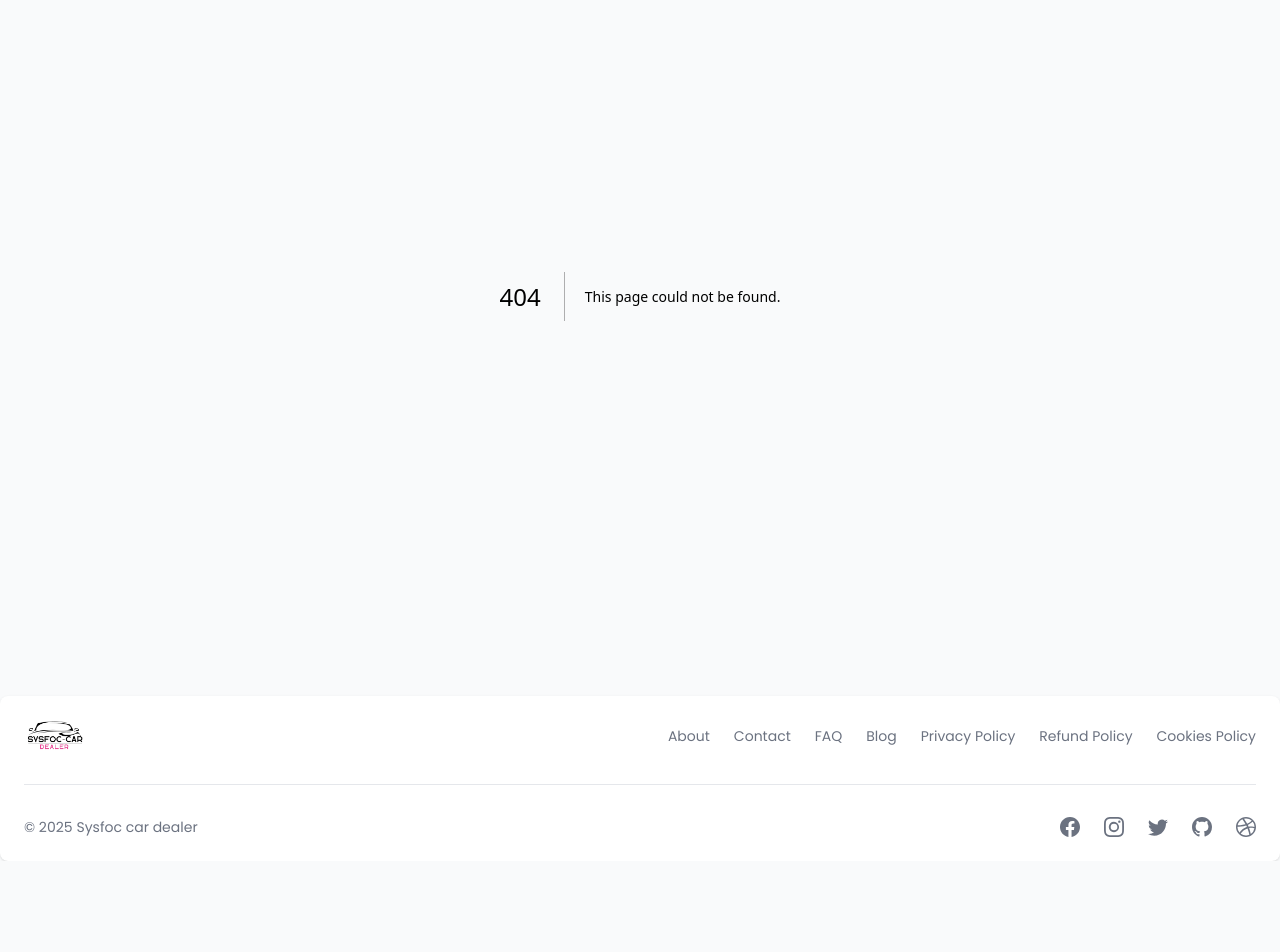
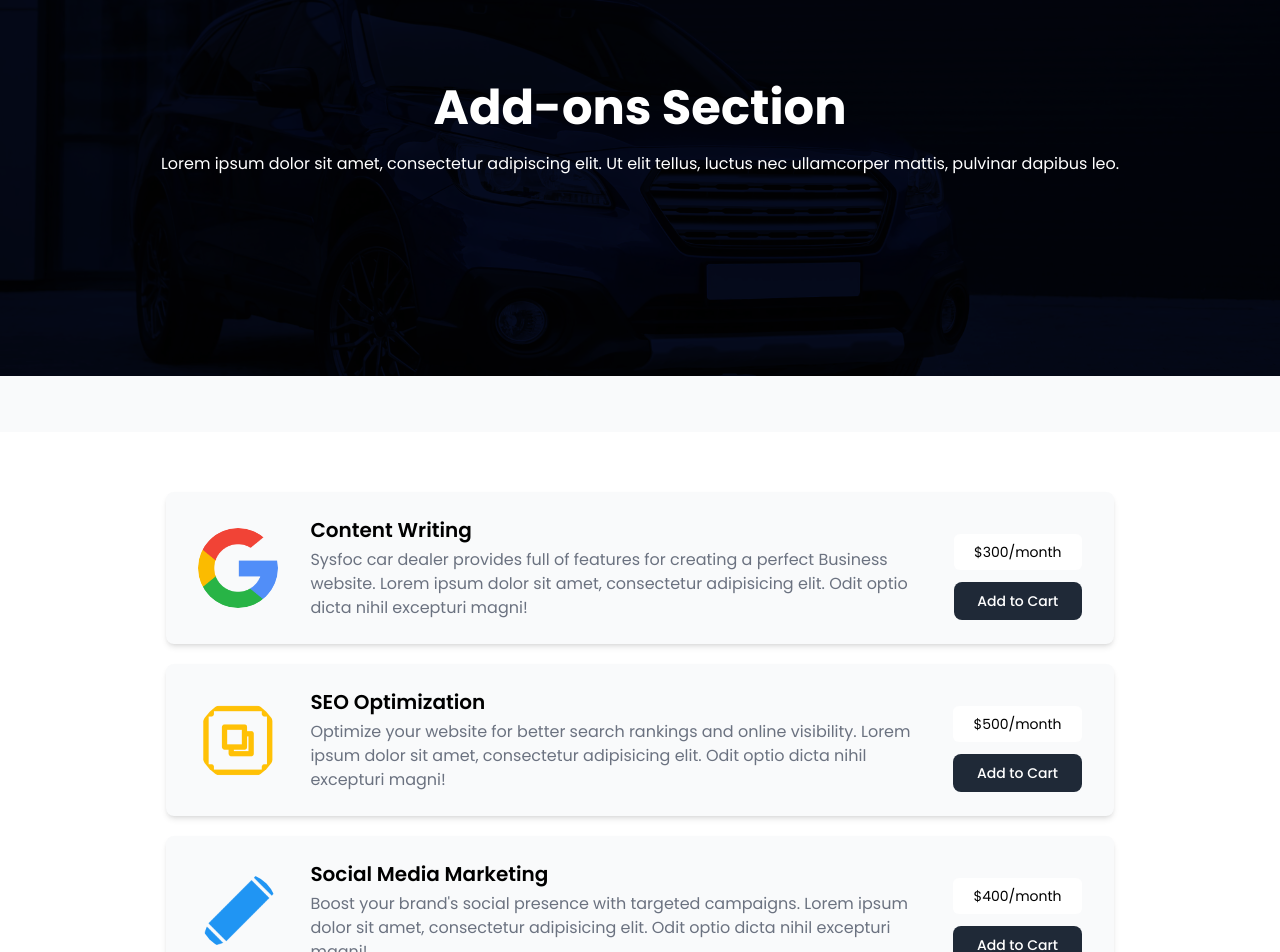
Before and after one commit to sysfoc/car-dealer-demo, a Next.js app: page /add-ons in a window 1280 px wide. Before the commit this address had no page. Shown: the part 360-1312 px from the top of the page. Before the commit the page ends 1221 px from the top, so only its background shows below. Built offline with nearby package versions, Linux system fonts and the light colour scheme.

Commit message:
Designed The Addons Section For The Site

```diff
--- /dev/null
+++ b/app/add-ons/page.jsx
@@ -0,0 +1,10 @@
+import HeroSection from "@/app/components/add-ons/HeroSection"
+import Addons from "@/app/components/add-ons/AddOns"
+export default function AddOns() {
+  return (
+    <main>
+        <HeroSection/>
+        <Addons/>
+    </main>
+  );
+}
--- a/app/components/Header.jsx
+++ b/app/components/Header.jsx
@@ -85,7 +85,7 @@ const Header = () => {
             className="relative hover:text-blue-950 md:hover:text-blue-950"
           >
             <Link
-              href="#"
+              href="/add-ons"
               className="relative after:absolute after:bottom-[-2px] after:left-0 after:h-[2px] after:w-0 after:bg-red-500 after:transition-all after:duration-300 after:ease-in-out hover:after:w-full"
             >
               Add-ons
--- /dev/null
+++ b/app/components/add-ons/AddOns.jsx
@@ -0,0 +1,80 @@
+import { Button } from "flowbite-react";
+import Image from "next/image";
+import React from "react";
+
+const AddOns = () => {
+  const services = [
+    {
+      id: 1,
+      image: "/07.png",
+      alt: "Feature 7 - Google Fonts Integration",
+      title: "Content Writing",
+      description:
+        "Sysfoc car dealer provides full of features for creating a perfect Business website. Lorem ipsum dolor sit amet, consectetur adipisicing elit. Odit optio dicta nihil excepturi magni!",
+      price: "$300/month",
+    },
+    {
+      id: 2,
+      image: "/08.png",
+      alt: "Feature 8 - SEO Optimization",
+      title: "SEO Optimization",
+      description:
+        "Optimize your website for better search rankings and online visibility. Lorem ipsum dolor sit amet, consectetur adipisicing elit. Odit optio dicta nihil excepturi magni!",
+      price: "$500/month",
+    },
+    {
+      id: 3,
+      image: "/09.png",
+      alt: "Feature 9 - Social Media Marketing",
+      title: "Social Media Marketing",
+      description:
+        "Boost your brand's social presence with targeted campaigns. Lorem ipsum dolor sit amet, consectetur adipisicing elit. Odit optio dicta nihil excepturi magni!",
+      price: "$400/month",
+    },
+  ];
+
+  return (
+    <section className="my-14 py-10 bg-white">
+      <div className="mx-4 md:mx-12 py-5 flex items-center justify-center">
+        <div className="w-full md:w-[80%]">
+          <div className="flex flex-col items-center gap-5">
+            {services.map((service) => (
+              <div
+                key={service.id}
+                className="w-full shadow-md px-8 py-6 rounded-lg bg-gray-50"
+              >
+                <div className="flex items-center gap-8 flex-wrap md:flex-nowrap">
+                  <div className="w-[80px] h-[80px] flex-shrink-0">
+                    <Image
+                      src={service.image}
+                      alt={service.alt}
+                      width={80}
+                      height={80}
+                      className="rounded-full"
+                    />
+                  </div>
+                  <div className="flex items-end justify-between flex-wrap md:flex-nowrap gap-5">
+                    <div className="flex flex-col gap-1">
+                      <h3 className="text-xl font-semibold">{service.title}</h3>
+                      <p className="text-gray-500">{service.description}</p>
+                    </div>
+                    <div className="flex flex-col gap-3">
+                      <span className="px-5 py-2 rounded-md text-sm bg-white">
+                        {service.price}
+                      </span>
+                      <Button size="sm" color="dark">
+                        Add to Cart
+                      </Button>
+                    </div>
+                  </div>
+                </div>
+              </div>
+            ))}
+          </div>
+        </div>
+      </div>
+    </section>
+  );
+};
+
+export default AddOns;
--- /dev/null
+++ b/app/components/add-ons/HeroSection.jsx
@@ -0,0 +1,27 @@
+import React from "react";
+import Link from "next/link";
+import { MdArrowOutward } from "react-icons/md";
+const HeroSection = () => {
+  return (
+    <section
+      className="min-h-[60vh] w-full flex items-center justify-center relative"
+      style={{
+        background: "url('./banner.webp') no-repeat center center/cover",
+        backgroundColor: "rgb(5, 11, 32)",
+        backgroundBlendMode: "multiply",
+      }}
+    >
+      <div className="w-[95%] md:w-[75%] text-center">
+        <h1 className="text-white text-4xl sm:text-5xl font-bold leading-10 md:!leading-[3.5rem]">
+          Add-ons Section
+        </h1>
+        <p className="py-4 text-white">
+          Lorem ipsum dolor sit amet, consectetur adipiscing elit. Ut elit
+          tellus, luctus nec ullamcorper mattis, pulvinar dapibus leo.
+        </p>
+      </div>
+    </section>
+  );
+};
+
+export default HeroSection;
```
